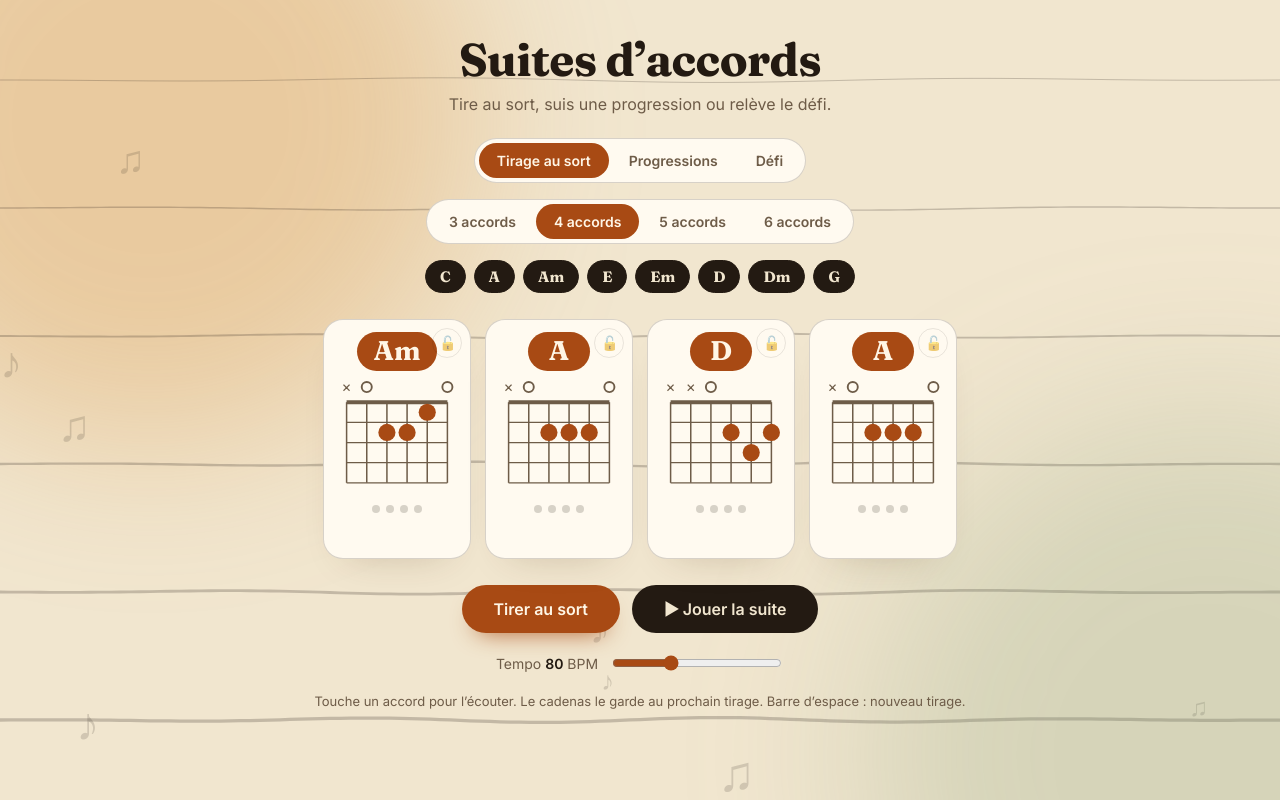
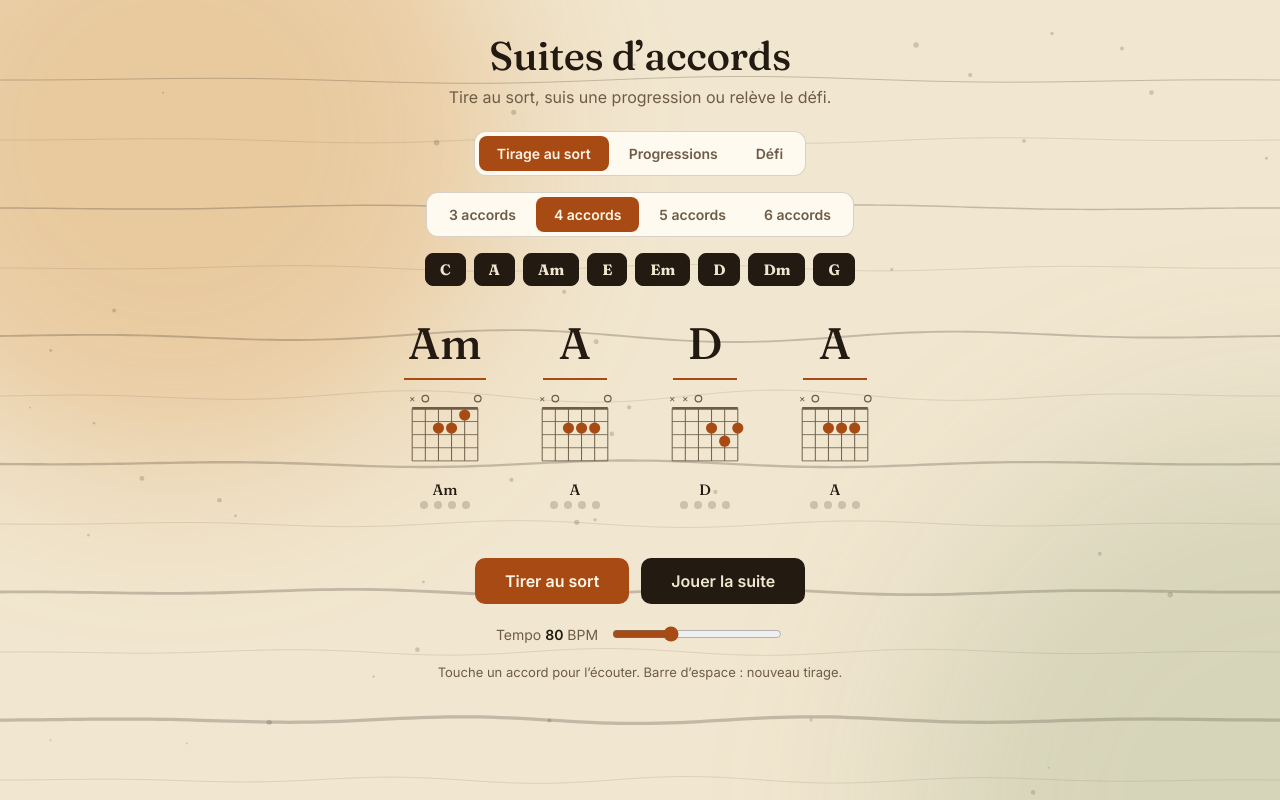
Before and after one commit to Tajiz/generateur-accords, a plain HTML site: page index.html in a window 1280 px wide. Drawn offline with Linux system fonts and the light colour scheme.

Commit message:
Add files via upload

```diff
--- a/index.html
+++ b/index.html
@@ -28,51 +28,51 @@
   #bg { position: fixed; inset: 0; width: 100%; height: 100%; z-index: 0; pointer-events: none; }
   body::before, body::after {
     content: ""; position: fixed; z-index: 0; border-radius: 50%; filter: blur(80px); pointer-events: none;
-    width: 50vmax; height: 50vmax; animation: drift 24s ease-in-out infinite alternate;
+    width: 50vmax; height: 50vmax; animation: drift 16s ease-in-out infinite alternate;
   }
   body::before { background: var(--b1); top: -16vmax; left: -14vmax; }
   body::after { background: var(--b2); bottom: -18vmax; right: -14vmax; animation-delay: -10s; }
-  @keyframes drift { to { transform: translate(8vmax, 5vmax) scale(1.12); } }
+  @keyframes drift { to { transform: translate(12vmax, 8vmax) scale(1.2); } }
 
   .wrap { position: relative; z-index: 1; max-width: 840px; margin: 0 auto; text-align: center; }
-  h1 { font-family: 'Fraunces', Georgia, serif; font-weight: 700; font-size: clamp(30px, 6.5vw, 46px); line-height: 1.12; margin: 0 0 8px; letter-spacing: -.015em; }
+  h1 { font-family: 'Fraunces', Georgia, serif; font-weight: 500; font-size: clamp(28px, 5.5vw, 40px); line-height: 1.12; margin: 0 0 8px; letter-spacing: -.01em; }
   .sub { color: var(--soft); font-size: 16px; margin: 0 0 24px; }
   [hidden] { display: none !important; }
 
-  .seg { display: inline-flex; background: var(--surface); border: 1px solid var(--line); border-radius: 999px; padding: 4px; gap: 2px; }
-  .seg button { font: 600 14px 'Inter', sans-serif; color: var(--soft); background: transparent; border: 0; padding: 9px 18px; border-radius: 999px; cursor: pointer; transition: background .2s, color .2s; }
+  .seg { display: inline-flex; background: var(--surface); border: 1px solid var(--line); border-radius: 12px; padding: 4px; gap: 2px; }
+  .seg button { font: 600 14px 'Inter', sans-serif; color: var(--soft); background: transparent; border: 0; padding: 9px 18px; border-radius: 8px; cursor: pointer; transition: background .2s, color .2s; }
   .seg button[aria-pressed="true"] { background: var(--accent); color: var(--accent-ink); }
   .row { display: flex; flex-direction: column; align-items: center; gap: 16px; margin-bottom: 26px; }
   .pool { display: flex; flex-wrap: wrap; justify-content: center; gap: 8px; }
-  .chip { font: 700 15px 'Fraunces', serif; color: var(--soft); background: transparent; border: 1.5px solid var(--line); padding: 6px 14px; border-radius: 999px; cursor: pointer; transition: all .15s; }
+  .chip { font: 600 15px 'Fraunces', serif; color: var(--soft); background: transparent; border: 1.5px solid var(--line); padding: 6px 14px; border-radius: 8px; cursor: pointer; transition: all .15s; }
   .chip[aria-pressed="true"] { background: var(--ink); color: var(--bg); border-color: var(--ink); }
   .chip:active { transform: scale(.94); }
 
   .progs { display: grid; grid-template-columns: repeat(auto-fit, minmax(220px, 1fr)); gap: 10px; width: 100%; }
-  .prog { text-align: left; font-family: inherit; color: var(--ink); background: var(--surface); border: 1.5px solid var(--line); border-radius: 16px; padding: 12px 16px; cursor: pointer; transition: border-color .15s, transform .15s; }
+  .prog { text-align: left; font-family: inherit; color: var(--ink); background: var(--surface); border: 1.5px solid var(--line); border-radius: 10px; padding: 12px 16px; cursor: pointer; transition: border-color .15s, transform .15s; }
   .prog:hover { transform: translateY(-2px); }
   .prog[aria-pressed="true"] { border-color: var(--accent); box-shadow: 0 0 0 1px var(--accent); }
   .prog b { display: block; font: 700 17px 'Fraunces', serif; }
   .prog span { color: var(--soft); font-size: 14px; }
 
-  .cards { display: flex; flex-wrap: wrap; justify-content: center; gap: 14px; margin-bottom: 26px; min-height: 240px; }
-  .card { position: relative; width: 148px; padding: 12px 10px 10px; cursor: pointer; background: var(--surface); border: 1.5px solid var(--line); border-radius: 20px; box-shadow: 0 18px 40px -26px var(--shadow); transition: box-shadow .2s, transform .2s, border-color .2s; }
+  .cards { display: flex; flex-wrap: wrap; justify-content: center; gap: 20px 18px; margin-bottom: 26px; min-height: 220px; }
+  .card { position: relative; width: 112px; padding: 4px 4px 8px; cursor: pointer; transition: transform .2s; }
   .card:hover { transform: translateY(-3px); }
-  .card.active { border-color: var(--accent); box-shadow: 0 0 0 2px var(--accent), 0 18px 36px -18px var(--accent); transform: translateY(-5px); }
-  .card.pop { animation: pop .36s cubic-bezier(.3,1.6,.5,1); }
-  @keyframes pop { 0% { transform: scale(.88) rotate(-3deg); } 100% { transform: none; } }
-  .name { display: inline-block; min-width: 62px; background: var(--accent); color: var(--accent-ink); font: 700 27px 'Fraunces', serif; padding: 2px 16px 4px; border-radius: 999px; }
-  .name.big { font-size: 46px; padding: 4px 30px 8px; }
-  .dia { margin-top: 6px; } .dia svg { width: 100%; height: auto; display: block; }
-  .lock { position: absolute; top: 8px; right: 8px; width: 30px; height: 30px; border-radius: 50%; border: 1px solid var(--line); background: transparent; font-size: 14px; cursor: pointer; opacity: .55; }
-  .lock[aria-pressed="true"] { opacity: 1; background: var(--bg); border-color: var(--accent); }
+  .card.active { transform: translateY(-5px); }
+  .card.active .name { color: var(--accent); border-color: var(--accent); }
+  .card.pop { animation: pop .35s ease-out; }
+  @keyframes pop { 0% { opacity: .15; transform: translateY(8px); } 100% { opacity: 1; transform: none; } }
+  .name { display: inline-block; min-width: 64px; color: var(--ink); font: 500 clamp(32px, 7vw, 44px) 'Fraunces', Georgia, serif; padding: 0 4px 8px; border-bottom: 2px solid var(--accent); transition: color .15s, border-color .15s; }
+  .name.big { font-size: clamp(44px, 12vw, 60px); padding: 0 14px 10px; }
+  .dia { width: 82px; margin: 12px auto 0; } .dia svg { width: 100%; height: auto; display: block; }
+  .dlabel { display: block; margin-top: 6px; font: 500 15px 'Fraunces', Georgia, serif; color: var(--ink); }
   .beats { display: flex; justify-content: center; gap: 6px; height: 10px; margin-top: 2px; }
   .beats i { width: 8px; height: 8px; border-radius: 50%; background: var(--line); transition: transform .1s; }
   .beats i.on { background: var(--accent); transform: scale(1.35); }
 
   .actions { display: flex; flex-wrap: wrap; justify-content: center; gap: 12px; margin-bottom: 20px; }
-  button.primary, button.secondary { font: 600 16px 'Inter', sans-serif; border: 0; border-radius: 999px; padding: 14px 32px; cursor: pointer; transition: transform .15s; }
-  .primary { background: var(--accent); color: var(--accent-ink); box-shadow: 0 12px 24px -14px var(--accent); }
+  button.primary, button.secondary { font: 600 16px 'Inter', sans-serif; border: 0; border-radius: 10px; padding: 13px 30px; cursor: pointer; transition: transform .15s; }
+  .primary { background: var(--accent); color: var(--accent-ink);  }
   .secondary { background: var(--ink); color: var(--bg); }
   button.primary:hover, button.secondary:hover { transform: translateY(-2px); }
   button.primary:active, button.secondary:active { transform: scale(.97); }
@@ -80,8 +80,8 @@
   .tempo b { color: var(--ink); } input[type=range] { accent-color: var(--accent); width: 170px; }
   .hint { color: var(--soft); font-size: 13px; margin: 20px 0 0; }
 
-  .stage { background: var(--surface); border: 1.5px solid var(--line); border-radius: 24px; padding: 26px 20px; max-width: 420px; margin: 0 auto; box-shadow: 0 18px 40px -26px var(--shadow); }
-  .stage .dia { width: 190px; margin: 12px auto 0; cursor: pointer; }
+  .stage { background: var(--surface); border: 1.5px solid var(--line); border-radius: 14px; padding: 26px 20px; max-width: 420px; margin: 0 auto; box-shadow: 0 18px 40px -26px var(--shadow); }
+  .stage .dia { width: 150px; margin: 12px auto 0; cursor: pointer; }
   .dtop { display: flex; justify-content: space-between; font-size: 15px; color: var(--soft); margin-bottom: 8px; }
   .dtop b { color: var(--ink); font: 700 22px 'Fraunces', serif; }
   .bar { height: 8px; background: var(--line); border-radius: 99px; overflow: hidden; margin-bottom: 18px; }
@@ -92,8 +92,7 @@
   .dbest { color: var(--soft); margin: 0 0 18px; }
 
   button:focus-visible { outline: 3px solid var(--accent); outline-offset: 3px; }
-  @media (max-width: 440px) { .card { width: calc(50% - 7px); } }
-  @media (prefers-reduced-motion: reduce) { body::before, body::after { animation: none; } .card, .card.pop, .chip, .bar i { animation: none; transition: none; } }
+  @media (max-width: 440px) { .card { width: calc(33.333% - 10px); } }
 </style>
 </head>
 <body>
@@ -121,10 +120,10 @@
     <div class="cards" id="cards" aria-live="polite"></div>
     <div class="actions">
       <button type="button" class="primary" id="gen">Tirer au sort</button>
-      <button type="button" class="secondary" id="play">▶ Jouer la suite</button>
+      <button type="button" class="secondary" id="play">Jouer la suite</button>
     </div>
     <div class="tempo"><label for="bpm">Tempo <b id="bpmv">80</b> BPM</label><input type="range" id="bpm" min="50" max="140" value="80"></div>
-    <p class="hint">Touche un accord pour l’écouter. Le cadenas le garde au prochain tirage. Barre d’espace : nouveau tirage.</p>
+    <p class="hint">Touche un accord pour l’écouter. Barre d’espace : nouveau tirage.</p>
   </section>
 
   <section class="stage" id="stage" hidden></section>
@@ -139,7 +138,7 @@
     ['Pop en Sol','G D Em C'], ['Années 50 en Do','C Am Dm G'], ['Rock en La','A D E D'],
     ['Mineur en La','Am Dm E Am'], ['Ballade en Sol','Em C G D'], ['Jazzy en Do','Dm G C Am']
   ];
-  const reduce = matchMedia('(prefers-reduced-motion: reduce)').matches;
+  const reduce = false; // animations toujours actives
   const $ = id => document.getElementById(id);
   let mode = 'tirage', length = 4, pool = new Set(CHORDS), cards = [], playing = false, step = 0, timer = null, ac = null, busy = false, energy = 0, progIdx = -1;
   let dur = 60, dState = 'idle', dLeft = 0, dScore = 0, dCur = '', dNext = '', dTimer = null, newRec = false;
@@ -179,31 +178,37 @@
   /* ---------- Fond animé : cordes qui vibrent + notes qui flottent ---------- */
   const cv = $('bg'), cx = cv.getContext('2d');
   let W, H, col = 'rgba(0,0,0,.2)', t0 = 0;
-  const notes = Array.from({ length: 9 }, (_, i) => ({ x: Math.random(), y: Math.random(), s: 24 + Math.random() * 26, v: .00008 + Math.random() * .00014, p: Math.random() * 6, g: i % 2 ? '♪' : '♫' }));
   function size() {
     const d = devicePixelRatio || 1; W = innerWidth; H = innerHeight;
     cv.width = W * d; cv.height = H * d; cx.setTransform(d, 0, 0, d, 0, 0);
     col = getComputedStyle(document.documentElement).getPropertyValue('--string').trim(); draw();
   }
+  const se = [0,0,0,0,0,0];
+  const dust = Array.from({ length: 46 }, () => ({ x: Math.random(), y: Math.random(), r: .8 + Math.random() * 2, v: .00005 + Math.random() * .00012, p: Math.random() * 6 }));
   function draw() {
     cx.clearRect(0, 0, W, H);
-    for (let i = 0; i < 6; i++) {
-      const y = H * (.1 + i * .16);
-      cx.strokeStyle = col; cx.lineWidth = 1 + i * .45; cx.beginPath();
-      for (let x = 0; x <= W; x += 10) {
-        const a = (2.5 + energy * 9) * Math.sin(Math.PI * x / W);
-        const yy = y + a * Math.sin(x * .011 * (1 + i * .12) + t0 * (1.3 + i * .3) + i * 2);
-        x ? cx.lineTo(x, yy) : cx.moveTo(x, yy);
+    for (let pass = 0; pass < 2; pass++) {
+      cx.globalAlpha = pass ? .45 : 1;
+      for (let i = 0; i < 6; i++) {
+        const y = H * (.1 + i * .16) + pass * H * .075;
+        cx.strokeStyle = col; cx.lineWidth = pass ? 1 : 1 + i * .45; cx.beginPath();
+        for (let x = 0; x <= W; x += 10) {
+          const a = (3.5 + (energy + se[i]) * 10) * Math.sin(Math.PI * x / W);
+          const yy = y + a * Math.sin(x * .011 * (1 + i * .12 + pass * .3) + t0 * (1.5 + i * .3 - pass * .5) + i * 2 + pass * 3);
+          x ? cx.lineTo(x, yy) : cx.moveTo(x, yy);
+        }
+        cx.stroke();
       }
-      cx.stroke();
     }
-    cx.fillStyle = col; cx.globalAlpha = .7;
-    notes.forEach(n => { cx.font = n.s + 'px serif'; cx.fillText(n.g, n.x * W + Math.sin(t0 * .6 + n.p) * 24, n.y * H); });
+    cx.fillStyle = col; cx.globalAlpha = .8;
+    dust.forEach(d => { cx.beginPath(); cx.arc(d.x * W + Math.sin(t0 * .5 + d.p) * 18, d.y * H, d.r, 0, 6.283); cx.fill(); });
     cx.globalAlpha = 1;
   }
   function loop() {
-    t0 += .016; energy *= .975;
-    notes.forEach(n => { n.y -= n.v * 16 * 1; if (n.y < -.08) { n.y = 1.08; n.x = Math.random(); } });
+    t0 += .02; energy *= .975;
+    if (Math.random() < .012) se[Math.floor(Math.random() * 6)] = 1.5;
+    for (let i = 0; i < 6; i++) se[i] *= .965;
+    dust.forEach(d => { d.y -= d.v * 16; if (d.y < -.02) { d.y = 1.02; d.x = Math.random(); } });
     draw(); requestAnimationFrame(loop);
   }
   addEventListener('resize', size);
@@ -217,14 +222,13 @@
   }
   function paint(i, pop, override) {
     const el = $('cards').children[i], name = override || cards[i].name;
-    el.querySelector('.name').textContent = name; el.querySelector('.dia').innerHTML = chordSVG(name);
+    el.querySelector('.name').textContent = name; el.querySelector('.dia').innerHTML = chordSVG(name); el.querySelector('.dlabel').textContent = name;
     if (pop && !reduce) { el.classList.remove('pop'); void el.offsetWidth; el.classList.add('pop'); }
   }
   function renderAll() {
     $('cards').innerHTML = cards.map((c, i) => `
       <div class="card" data-i="${i}">
-        <button type="button" class="lock" aria-pressed="${c.locked}" aria-label="Garder cet accord">${c.locked ? '🔒' : '🔓'}</button>
-        <span class="name"></span><div class="dia"></div>
+        <span class="name"></span><div class="dia"></div><span class="dlabel"></span>
         <div class="beats"><i></i><i></i><i></i><i></i></div>
       </div>`).join('');
     cards.forEach((_, i) => paint(i));
@@ -261,8 +265,8 @@
     click(beat === 0); step++;
     timer = setTimeout(tick, 60000 / +$('bpm').value);
   }
-  function startPlay() { audio(); playing = true; step = 0; $('play').textContent = '■ Stop'; tick(); }
-  function stopPlay() { clearTimeout(timer); playing = false; $('play').textContent = '▶ Jouer la suite'; mark(-1, -1); }
+  function startPlay() { audio(); playing = true; step = 0; $('play').textContent = 'Arrêter'; tick(); }
+  function stopPlay() { clearTimeout(timer); playing = false; $('play').textContent = 'Jouer la suite'; mark(-1, -1); }
 
   /* ---------- Progressions ---------- */
   function progSel(i) { progIdx = i; $('progs').querySelectorAll('.prog').forEach((b, k) => b.setAttribute('aria-pressed', k === i)); }
@@ -351,9 +355,7 @@
   $('progs').addEventListener('click', e => { const b = e.target.closest('.prog'); if (b) loadProg(+b.dataset.i); });
   $('cards').addEventListener('click', e => {
     const card = e.target.closest('.card'); if (!card || busy) return; const i = +card.dataset.i;
-    const l = e.target.closest('.lock');
-    if (l) { cards[i].locked = !cards[i].locked; l.setAttribute('aria-pressed', cards[i].locked); l.textContent = cards[i].locked ? '🔒' : '🔓'; }
-    else strum(cards[i].name);
+    strum(cards[i].name);
   });
   $('gen').onclick = generate;
   $('play').onclick = () => playing ? stopPlay() : startPlay();
```
